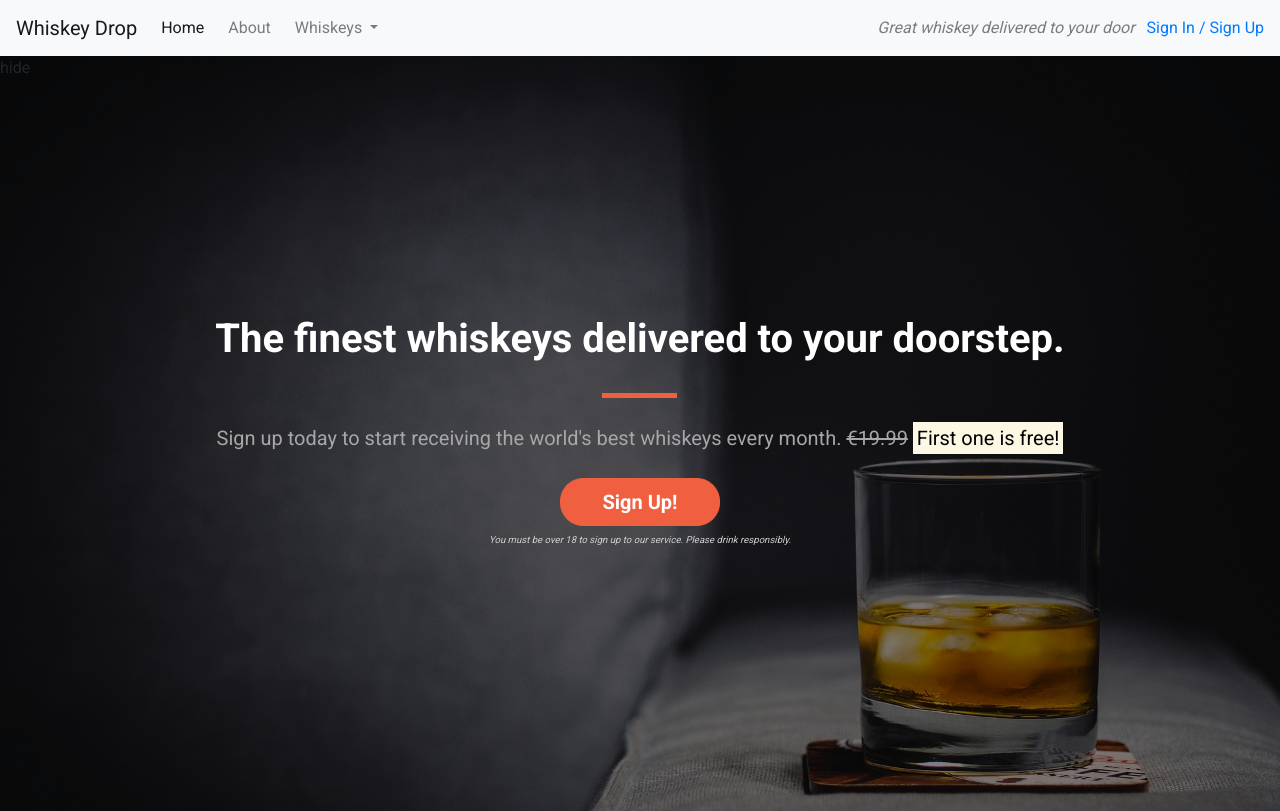
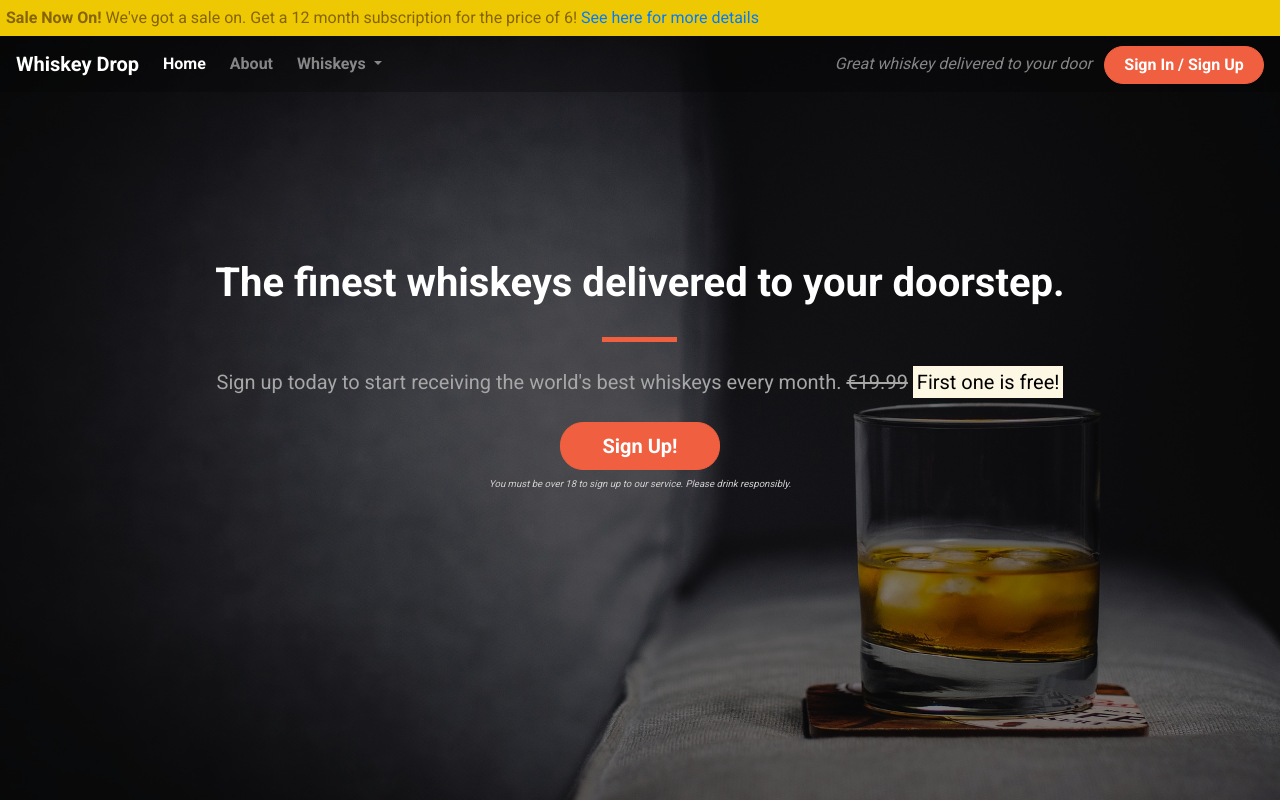
Before and after one commit to JackH1155/bootstrap, a plain HTML site: page index.html in a window 1280 px wide. Shown: the top 811 px of the page. Drawn offline with nearby package versions, Linux system fonts and the light colour scheme.

Commit message:
style nav bar

```diff
--- a/css/style.css
+++ b/css/style.css
@@ -2,7 +2,18 @@ body {
     font-family: 'Roboto', sans-serif;
 }
 
-.alert-container {}
+.alert-container .col-12 {
+    padding-left: 0;
+    padding-right: 0;
+}
+
+.site-wide-alert {
+    border-radius: 0;
+    margin-bottom: 0;
+    padding: 5px;
+    background-color: #eec802;
+    border-color: #eec802;
+}
 
 .callout-container {
     height: 100vh;
@@ -49,6 +60,35 @@ body {
     width: 35px;
 }
 
+/* Navbar */
+
+.navalert-container {
+    position: absolute;
+    top: 0;
+    left: 0;
+    padding-left: 0;
+    padding-right: 0;
+    z-index: 1;
+}
+
+.navbar {
+    margin-bottom: 0;
+    border: 0;
+    width: 100%;
+    background-color: rgba(0, 0, 0, 0.25);
+}
+
+.navbar .navbar-toggler {
+    border: 0;
+}
+
+.navbar-brand {
+    font-weight: bold;
+}
+
+.navbar .navbar-nav a {
+    font-weight: bold;
+}
 
 /*Jumbotron*/
 
--- a/index.html
+++ b/index.html
@@ -1,27 +1,36 @@
 <!DOCTYPE html>
 <html lang="en-us">
 	<head>
-    <meta charset="utf-8">
-    <meta name="viewport" content="width=device-width, initial-scale=1.0">
+		<meta charset="utf-8" />
+		<meta name="viewport" content="width=device-width, initial-scale=1.0" />
 		<title>Whiskey Drop | Taste a new whiskey every month</title>
 		<link
 			rel="stylesheet"
-      href="https://maxcdn.bootstrapcdn.com/bootstrap/4.1.3/css/bootstrap.min.css"
-    />
+			href="https://maxcdn.bootstrapcdn.com/bootstrap/4.1.3/css/bootstrap.min.css" />
 		<link
 			rel="stylesheet"
 			href="https://use.fontawesome.com/releases/v5.6.1/css/all.css"
 			integrity="sha384-gfdkjb5BdAXd+lj+gudLWI+BXq4IuLW5IT+brZEZsLFm++aCMlF1V92rMkPaX4PP"
-      crossorigin="anonymous"
-    />
-    <link rel="stylesheet"
-  href="https://fonts.googleapis.com/css?family=Roboto:400,700">
+			crossorigin="anonymous" />
+		<link rel="stylesheet" href="https://fonts.googleapis.com/css?family=Roboto:400,700" />
 		<link rel="stylesheet" href="css/style.css" type="text/css" />
 	</head>
 
 	<body>
+    <div class="container-fluid navalert-container">
+      <div class="container-fluid alert-container">
+      <div class="row d-none d-sm-block">
+        <div class="col-12">
+          <div class="site-wide-alert alert alert-warning">
+            <strong>Sale Now On!</strong> We've got a sale on. Get a 12 month
+            subscription for the price of 6!
+            <a href="">See here for more details</a>
+          </div>
+        </div>
+      </div>
+      </div>
 		<!--Nav-->
-    <nav class="navbar navbar-light navbar-expand-sm bg-light">
+		<nav class="navbar navbar-dark navbar-expand-sm">
 			<a href="/" class="navbar-brand"> Whiskey Drop</a>
 
 			<button
@@ -31,8 +40,7 @@
 				data-target="#navbarNavDropdown"
 				aria-controls="navbarNavDropdown"
 				aria-expanded="false"
-        aria-label="Toggle navigation"
-      >
+				aria-label="Toggle navigation">
 				<span class="navbar-toggler-icon"></span>
 			</button>
 
@@ -50,8 +58,7 @@
 							role="button"
 							data-toggle="dropdown"
 							aria-haspopup="true"
-              aria-expanded="false"
-            >
+							aria-expanded="false">
 							Whiskeys
 						</a>
 						<div class="dropdown-menu" aria-labelledby="navbarDropdownMenuLink">
@@ -70,37 +77,34 @@
 				<p class="navbar-text my-auto mr-2">
 					<i>Great whiskey delivered to your door</i>
 				</p>
-        <a href="/login">Sign In / Sign Up</a>
+				<a href="/login" class="btn btn--cta btn--red">Sign In / Sign Up</a>
 			</div>
 			<!--</div>-->
 		</nav>
-    <!-- <div class="container alert-container">
-      <div class="row d-none d-sm-block">
-        <div class="col-12">
-          <div class="alert alert-warning">
-            <strong>Sale Now On!</strong> We've got a sale on. Get a 12 month
-            subscription for the price of 6!
-            <a href="">See here for more details</a>
   </div>
-        </div>
-      </div>
-      </div> -->
+
 		<div class="container-fluid callout-container">
 			<!-- Callout -->
-       <div class="opaque-overlay">hide</div>
+			<div class="opaque-overlay"></div>
 			<div class="row">
 				<div class="col-12">
 					<section class="callout jumbotron text-center">
-            <h1 class="jumbotron-header">The finest whiskeys delivered to your doorstep.</h1>
-            <hr class="block-divider block-divider--orange">
+						<h1 class="jumbotron-header">
+							The finest whiskeys delivered to your doorstep.
+						</h1>
+						<hr class="block-divider block-divider--orange" />
 						<p class="lead">
-              Sign up today to start receiving the world's best whiskeys every
-              month.
+							Sign up today to start receiving the world's best whiskeys every month.
 							<s class="d-none d-sm-inline">€19.99</s>
 							<span class="d-inline d-sm-none"><br /></span>
 							<strong><mark>First one is free!</mark></strong>
 						</p>
-            <button class="btn btn-lg btn--cta btn--red" data-toggle="modal" data-target="#signUpModal">Sign Up!</button>
+						<button
+							class="btn btn-lg btn--cta btn--red"
+							data-toggle="modal"
+							data-target="#signUpModal">
+							Sign Up!
+						</button>
 						<p class="text-muted">
 							<small
 								>You must be over 18 to sign up to our service. Please drink
@@ -129,8 +133,7 @@
 									src="images/girl-image.png"
 									class="rounded-circle mr-3"
 									height="100"
-                  width="100"
-                />
+									width="100" />
 							</div>
 							<div class="media-body">
 								<blockquote class="blockquote">
@@ -152,8 +155,7 @@
 									src="images/guy-image.png"
 									class="rounded-circle mr-3"
 									height="100"
-                  width="100"
-                />
+									width="100" />
 							</div>
 							<div class="media-body">
 								<blockquote class="blockquote">
@@ -187,23 +189,21 @@
 							</h3>
 							<p>
 								Lorem ipsum dolor sit amet, consectetur adipiscing elit, sed do
-                eiusmod tempor incididunt ut labore et dolore magna aliqua. Ut
-                enim ad minim veniam, quis nostrud exercitation ullamco laboris
-                nisi ut aliquip ex ea commodo consequat.
+								eiusmod tempor incididunt ut labore et dolore magna aliqua. Ut enim
+								ad minim veniam, quis nostrud exercitation ullamco laboris nisi ut
+								aliquip ex ea commodo consequat.
 							</p>
 							<p><a class="btn btn-sm btn-light" href="">Read More</a></p>
 						</div>
 					</div>
 					<div class="col-12 col-md-6 col-lg-4">
 						<div class="feature">
-              <h3>
-                <i class="fas fa-credit-card d-none d-sm-inline"></i> Feature 2
-              </h3>
+							<h3><i class="fas fa-credit-card d-none d-sm-inline"></i> Feature 2</h3>
 							<p>
 								Lorem ipsum dolor sit amet, consectetur adipiscing elit, sed do
-                eiusmod tempor incididunt ut labore et dolore magna aliqua. Ut
-                enim ad minim veniam, quis nostrud exercitation ullamco laboris
-                nisi ut aliquip ex ea commodo consequat.
+								eiusmod tempor incididunt ut labore et dolore magna aliqua. Ut enim
+								ad minim veniam, quis nostrud exercitation ullamco laboris nisi ut
+								aliquip ex ea commodo consequat.
 							</p>
 							<p><a class="btn btn-sm btn-light" href="">Read More</a></p>
 						</div>
@@ -215,9 +215,9 @@
 							</h3>
 							<p>
 								Lorem ipsum dolor sit amet, consectetur adipiscing elit, sed do
-                eiusmod tempor incididunt ut labore et dolore magna aliqua. Ut
-                enim ad minim veniam, quis nostrud exercitation ullamco laboris
-                nisi ut aliquip ex ea commodo consequat.
+								eiusmod tempor incididunt ut labore et dolore magna aliqua. Ut enim
+								ad minim veniam, quis nostrud exercitation ullamco laboris nisi ut
+								aliquip ex ea commodo consequat.
 							</p>
 							<p><a class="btn btn-sm btn-light" href="">Read More</a></p>
 						</div>
@@ -227,18 +227,12 @@
 			<!-- /.features -->
 		</div>
 
-
 		<div class="modal" tabindex="-1" role="dialog" id="signUpModal">
 			<div class="modal-dialog" role="document">
 				<div class="modal-content">
 					<div class="modal-header">
 						<h5 class="modal-title">Sign Up To Whiskey Drop!</h5>
-            <button
-              type="button"
-              class="close"
-              data-dismiss="modal"
-              aria-label="Close"
-            >
+						<button type="button" class="close" data-dismiss="modal" aria-label="Close">
 							<span aria-hidden="true">&times;</span>
 						</button>
 					</div>
@@ -251,8 +245,7 @@
 									class="form-control"
 									id="exampleInputEmail1"
 									aria-describedby="emailHelp"
-                  placeholder="Enter email"
-                />
+									placeholder="Enter email" />
 								<small id="emailHelp" class="form-text text-muted"
 									>We'll never share your email with anyone else.</small
 								>
@@ -263,8 +256,7 @@
 									type="password"
 									class="form-control"
 									id="password"
-                  placeholder="Password"
-                />
+									placeholder="Password" />
 							</div>
 							<div class="form-group">
 								<label for="repeatPassword">Repeat Password</label>
@@ -272,8 +264,7 @@
 									type="password"
 									class="form-control"
 									id="repeatPassword"
-                  placeholder="Repeat Password"
-                />
+									placeholder="Repeat Password" />
 							</div>
 							<button type="submit" class="btn btn-success">Submit</button>
 						</form>
@@ -285,17 +276,14 @@
 		<script
 			src="https://code.jquery.com/jquery-3.3.1.slim.min.js"
 			integrity="sha384-q8i/X+965DzO0rT7abK41JStQIAqVgRVzpbzo5smXKp4YfRvH+8abtTE1Pi6jizo"
-      crossorigin="anonymous"
-    ></script>
+			crossorigin="anonymous"></script>
 		<script
 			src="https://cdnjs.cloudflare.com/ajax/libs/popper.js/1.14.3/umd/popper.min.js"
 			integrity="sha384-ZMP7rVo3mIykV+2+9J3UJ46jBk0WLaUAdn689aCwoqbBJiSnjAK/l8WvCWPIPm49"
-      crossorigin="anonymous"
-    ></script>
+			crossorigin="anonymous"></script>
 		<script
 			src="https://stackpath.bootstrapcdn.com/bootstrap/4.1.3/js/bootstrap.min.js"
 			integrity="sha384-ChfqqxuZUCnJSK3+MXmPNIyE6ZbWh2IMqE241rYiqJxyMiZ6OW/JmZQ5stwEULTy"
-      crossorigin="anonymous"
-    ></script>
+			crossorigin="anonymous"></script>
 	</body>
 </html>
```
Lines whose indentation alone changed are shown as unchanged.
